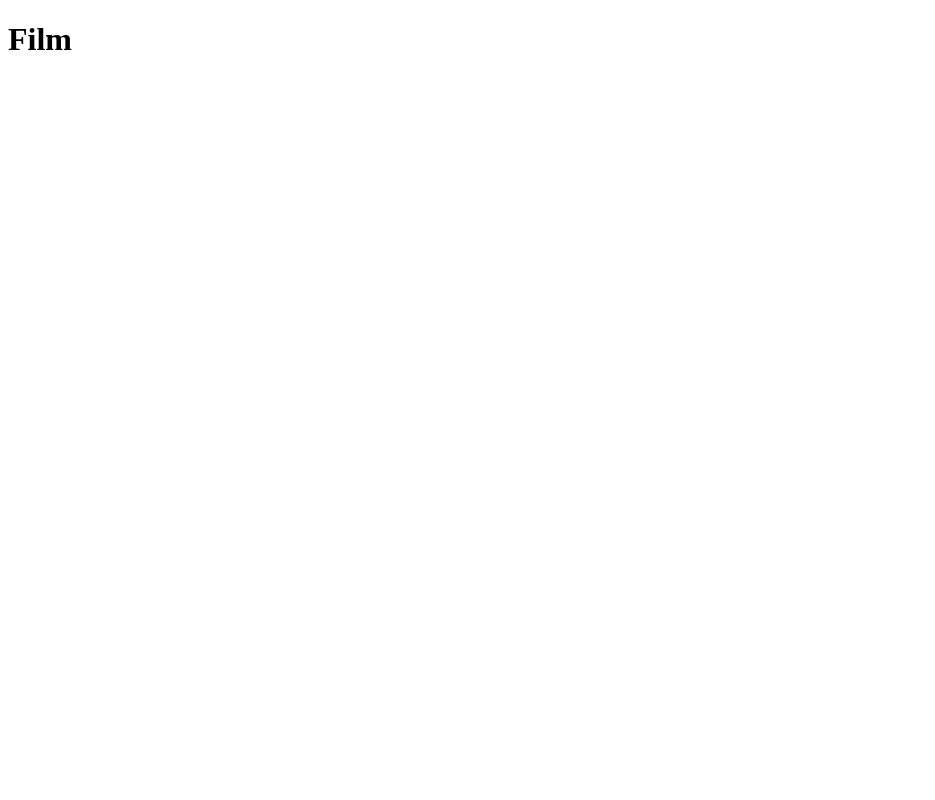
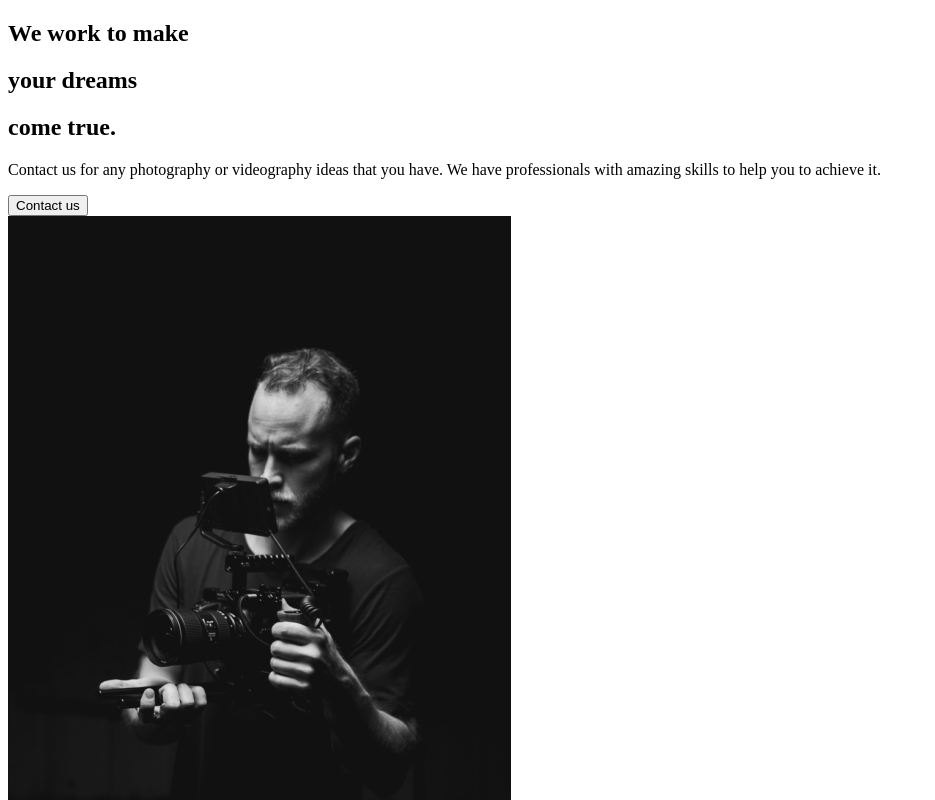
Before and after one commit to SelimFree/capture, a React (Vite) app: page / in a window 1280 px wide. Shown: the top 800 px of the page, without its empty margins (0-935 px from the left). Built offline with nearby package versions, Linux system fonts and the light colour scheme.

Commit message:
made about us section layout

```diff
--- a/src/App.jsx
+++ b/src/App.jsx
@@ -1,8 +1,10 @@
+// Importing pages
+import AboutUs from "./pages/AboutUs"
 
 function App() {
   return (
     <div className="App">
-      <h1>Film</h1>
+      <AboutUs />
     </div>
   )
 }
--- /dev/null
+++ b/src/components/AboutSection.jsx
@@ -0,0 +1,33 @@
+import home1 from "../assets/home1.png"
+
+function AboutSection() {
+    return (
+        <div className="AboutSection">
+            <div className="desctiption">
+                <div className="hide">
+                    <h2>We work to make</h2>
+                </div>
+                <div className="hide">
+                    <h2>
+                        your <span>dreams</span>
+                    </h2>
+                </div>
+                <div className="hide">
+                    <h2>come true.</h2>
+                </div>
+                <p>
+                    Contact us for any photography or videography ideas that you
+                    have. We have professionals with amazing skills to help you
+                    to achieve it.
+                </p>
+
+                <button>Contact us</button>
+            </div>
+            <div className="image">
+                <img src={home1}/>
+            </div>
+        </div>
+    );
+}
+
+export default AboutSection;
--- /dev/null
+++ b/src/pages/AboutUs.jsx
@@ -0,0 +1,9 @@
+import AboutSection from "../components/AboutSection"
+
+function AboutUs() {
+    return (
+        <AboutSection />
+    )
+}
+
+export default AboutUs;
```
